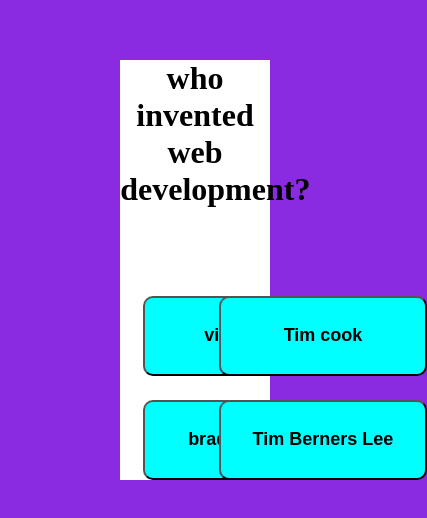
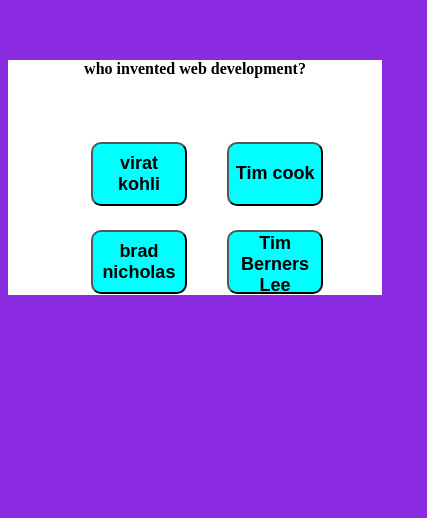
Before and after one commit to posamyesh/quiz-app, a plain HTML site: page index.html in a window 390 px wide. Both pictures are taken after a click on the button "Start". Shown: the whole page, 427 px wide, since content can reach past the window. Drawn offline with Linux system fonts and the light colour scheme.

Commit message:
create responsiveness to the app

```diff
--- a/style.css
+++ b/style.css
@@ -53,3 +53,21 @@ body{
     width: 14rem;
 
 }
+
+@media screen and (max-width: 600px) {
+    h1{
+        font-size: medium;    }
+    .answer-box{
+        width: 100%;
+    }
+    .option-box{
+        position:relative;
+        width: 60%;
+        margin-top: 4rem;
+
+    }
+    .btn{
+        width: 6rem;
+        height: 4rem;
+    }
+}
```
